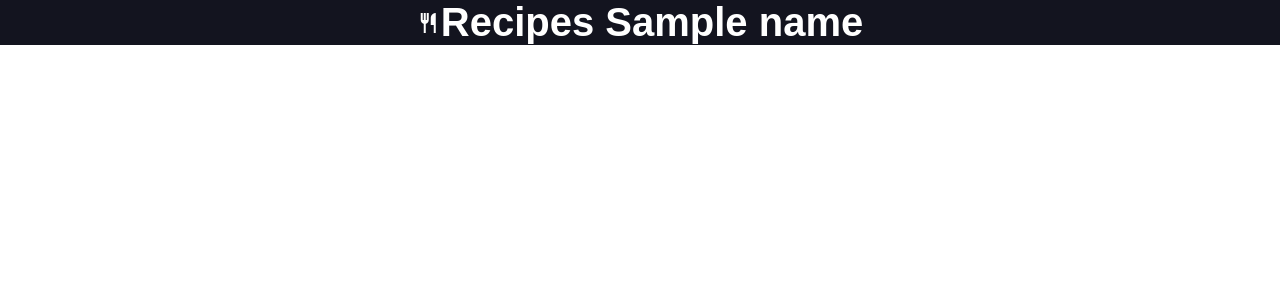
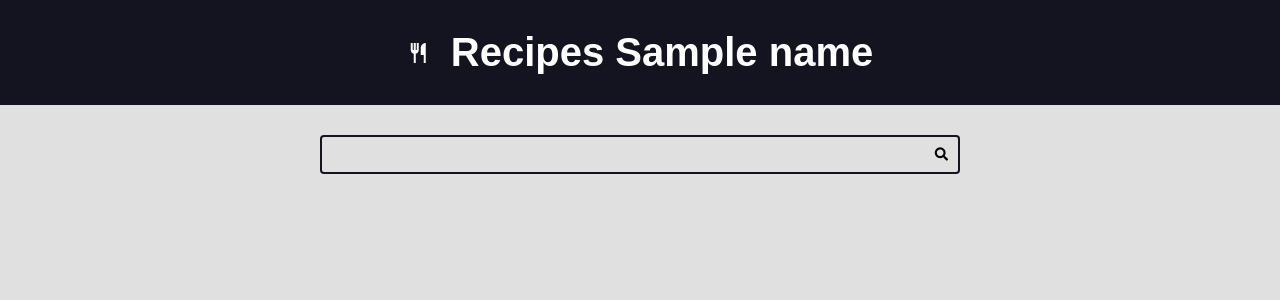
Before and after one commit to geovanigcs/Django, a Django app: template recipes/templates/recipes/pages/home.html in a window 1280 px wide. Shown: the top 300 px of the page. Run offline with Django 5.2, Linux system fonts and the light colour scheme; the template is opened without the code that fills it: most values are stand-ins (such as "Sample title", 1, 10 or a date in 2020).

Commit message:
Adding input and button

```diff
--- a/recipes/templates/recipes/pages/home.html
+++ b/recipes/templates/recipes/pages/home.html
@@ -1,15 +1,13 @@
 {% include "recipes/partials/head.html" %}
 
 <body>
-    <header class="main_header_box">
-        <div class="main_header box">
-            <h1>
-                <a class="main-logo" href="/">
-                    <span class="material-symbols-outlined">restaurant</span>
-                    <span>Recipes {{ name }}</span>
-                </a>
-            </h1>
-        </div>
-    </header>
+    {% include "recipes/partials/header.html" %}
+    <div class="search_box"></div>
+    <div class="box">
+        <form action="" class="search_form">
+            <input type="search" class="search_input" name="search">
+            <button type="submit" class="search_button"><i class="fas fa-search icon_search"></i></button>
+        </form>
+    </div>
 </body>
 </html>
--- a/recipes/templates/recipes/partials/head.html
+++ b/recipes/templates/recipes/partials/head.html
@@ -1,14 +1,25 @@
 <!DOCTYPE html>
 <html lang="en">
+
 <head>
     <meta charset="UTF-8">
-    <meta name="viewport" content="width=device-width, initial-scale=1.0"><link rel="stylesheet" href="https://fonts.googleapis.com/css2?family=Material+Symbols+Outlined:opsz,wght,FILL,GRAD@20..48,100..700,0..1,-50..200" />
-    <!-- <link rel="stylesheet" href="https://cdnjs.cloudflare.com/ajax/libs/font-awesome/5.15.4/css/brands.min.css" integrity="sha512-sVSECYdnRMezwuq5uAjKQJEcu2wybeAPjU4VJQ9pCRcCY4pIpIw4YMHIOQ0CypfwHRvdSPbH++dA3O4Hihm/LQ==" crossorigin="anonymous" referrerpolicy="no-referrer" />
-    <link rel="stylesheet" href="https://cdnjs.cloudflare.com/ajax/libs/font-awesome/5.15.4/css/fontawesome.min.css" integrity="sha512-P9vJUXK+LyvAzj8otTOKzdfF1F3UYVl13+F8Fof8/2QNb8Twd6Vb+VD52I7+87tex9UXxnzPgWA3rH96RExA7A==" crossorigin="anonymous" referrerpolicy="no-referrer" />
-    <link rel="stylesheet" href="https://cdnjs.cloudflare.com/ajax/libs/font-awesome/5.15.4/css/solid.min.css" integrity="sha512-tk4nGrLxft4l30r9ETuejLU0a3d7LwMzj0eXjzc16JQj+5U1IeVoCuGLObRDc3+eQMUcEQY1RIDPGvuA7SNQ2w==" crossorigin="anonymous" referrerpolicy="no-referrer" /> -->
+    <link rel="stylesheet"
+        href="https://fonts.googleapis.com/css2?family=Material+Symbols+Outlined:opsz,wght,FILL,GRAD@20..48,100..700,0..1,-50..200" />
+    <meta name="viewport" content="width=device-width, initial-scale=1.0">
+    <link rel="stylesheet"
+        href="https://fonts.googleapis.com/css2?family=Material+Symbols+Outlined:opsz,wght,FILL,GRAD@20..48,100..700,0..1,-50..200" />
+    <link rel="stylesheet" href="https://cdnjs.cloudflare.com/ajax/libs/font-awesome/5.15.4/css/brands.min.css"
+        integrity="sha512-sVSECYdnRMezwuq5uAjKQJEcu2wybeAPjU4VJQ9pCRcCY4pIpIw4YMHIOQ0CypfwHRvdSPbH++dA3O4Hihm/LQ=="
+        crossorigin="anonymous" referrerpolicy="no-referrer" />
+    <link rel="stylesheet" href="https://cdnjs.cloudflare.com/ajax/libs/font-awesome/5.15.4/css/fontawesome.min.css"
+        integrity="sha512-P9vJUXK+LyvAzj8otTOKzdfF1F3UYVl13+F8Fof8/2QNb8Twd6Vb+VD52I7+87tex9UXxnzPgWA3rH96RExA7A=="
+        crossorigin="anonymous" referrerpolicy="no-referrer" />
+    <link rel="stylesheet" href="https://cdnjs.cloudflare.com/ajax/libs/font-awesome/5.15.4/css/solid.min.css"
+        integrity="sha512-tk4nGrLxft4l30r9ETuejLU0a3d7LwMzj0eXjzc16JQj+5U1IeVoCuGLObRDc3+eQMUcEQY1RIDPGvuA7SNQ2w=="
+        crossorigin="anonymous" referrerpolicy="no-referrer" />
     <title>Recipes</title>
     <style>
-         :root {
+        :root {
             --color-primary: #269fe6;
             --color-primary-hover: #2086c2;
             --color-primary-dark: #13141f;
@@ -50,30 +61,36 @@
 
             --spacing-gutter-medium: 3rem;
             --spacing-gutter-large: 4rem;
-         }
+        }
 
-        *{
-            margin: 0  ;
+        * {
+            margin: 0;
             padding: 0;
             box-sizing: border-box;
+            font-family: 'poppins' sans-serif;
         }
+
         html {
             font-size: 62.5%;
         }
+
         body {
             font-size: 1.6rem;
             font-family: var(--font-primary);
+            background: var(--color-gray-1);
+        }
 
-        }
         .box {
             max-width: 144rem;
             margin: 0 auto;
+            padding: var(--spacing-gutter-medium);
         }
 
         .main_header_box {
             background: var(--color-primary-dark);
         }
-        .main-logo {
+
+        .main_logo {
             font-size: 4rem;
             color: var(--color-white);
             text-decoration: none;
@@ -81,6 +98,33 @@
             flex-flow: row nowrap;
             align-items: center;
             justify-content: center;
+            width: fit-content;
+            margin: 0 auto;
         }
+
+        .main_logo_icon {
+            margin-right: 2rem;
+        }
+
+        .search_form {
+           border: .2rem solid var(--color-primary-dark);
+           max-width: 64rem;
+           margin: 0 auto;
+           border-radius: .4rem;
+           position: relative;
+        }
+        .search_input, .search_button {
+            border: none;
+            background: none;
+            outline: none;
+            padding: 1rem;
+        }
+
+        .search_button {
+            position: absolute;
+            top: 0;
+            right: 0;
+        }
+
     </style>
 </head>
--- /dev/null
+++ b/recipes/templates/recipes/partials/header.html
@@ -0,0 +1,10 @@
+<header class="main_header_box">
+    <div class="main_header box">
+        <h1>
+            <a class="main_logo" href="/">
+                <span class="material-symbols-outlined main_logo_icon">restaurant</span>
+                <span>Recipes {{ name }}</span>
+            </a>
+        </h1>
+    </div>
+</header>
```
